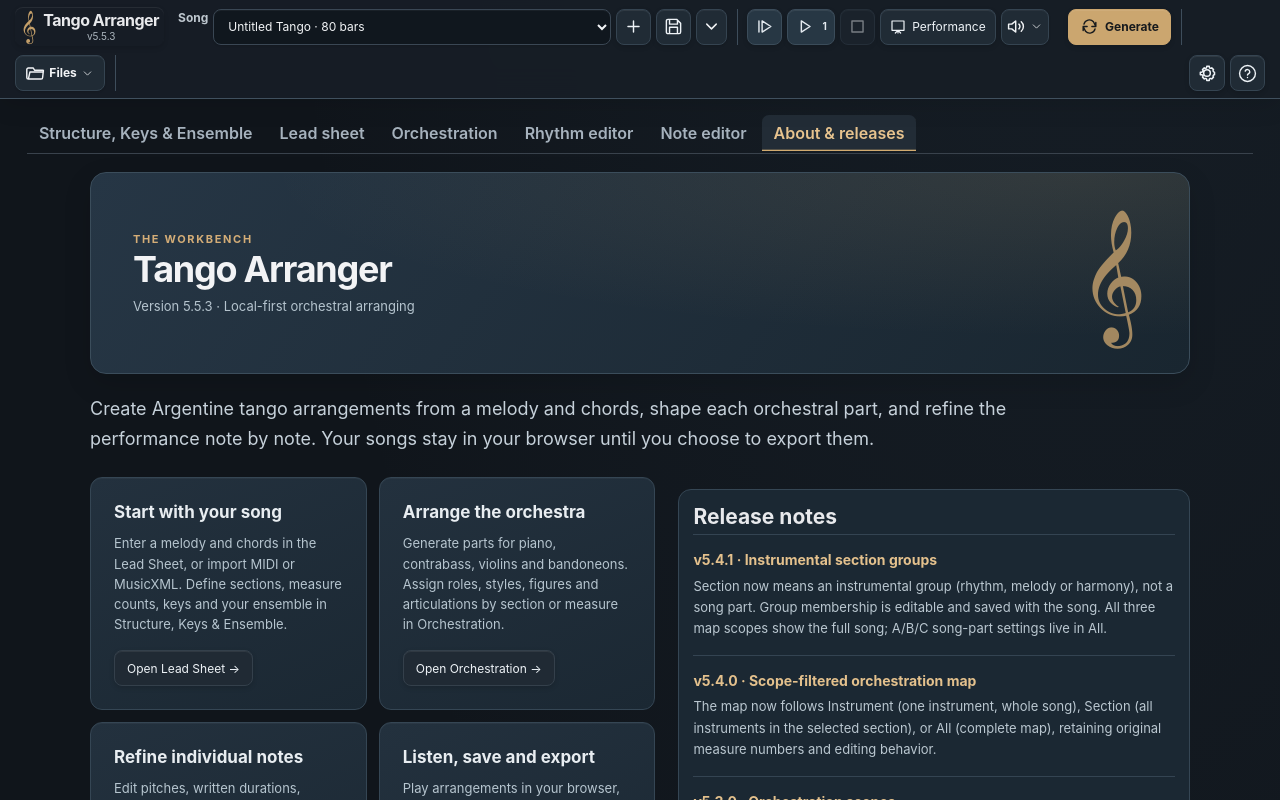
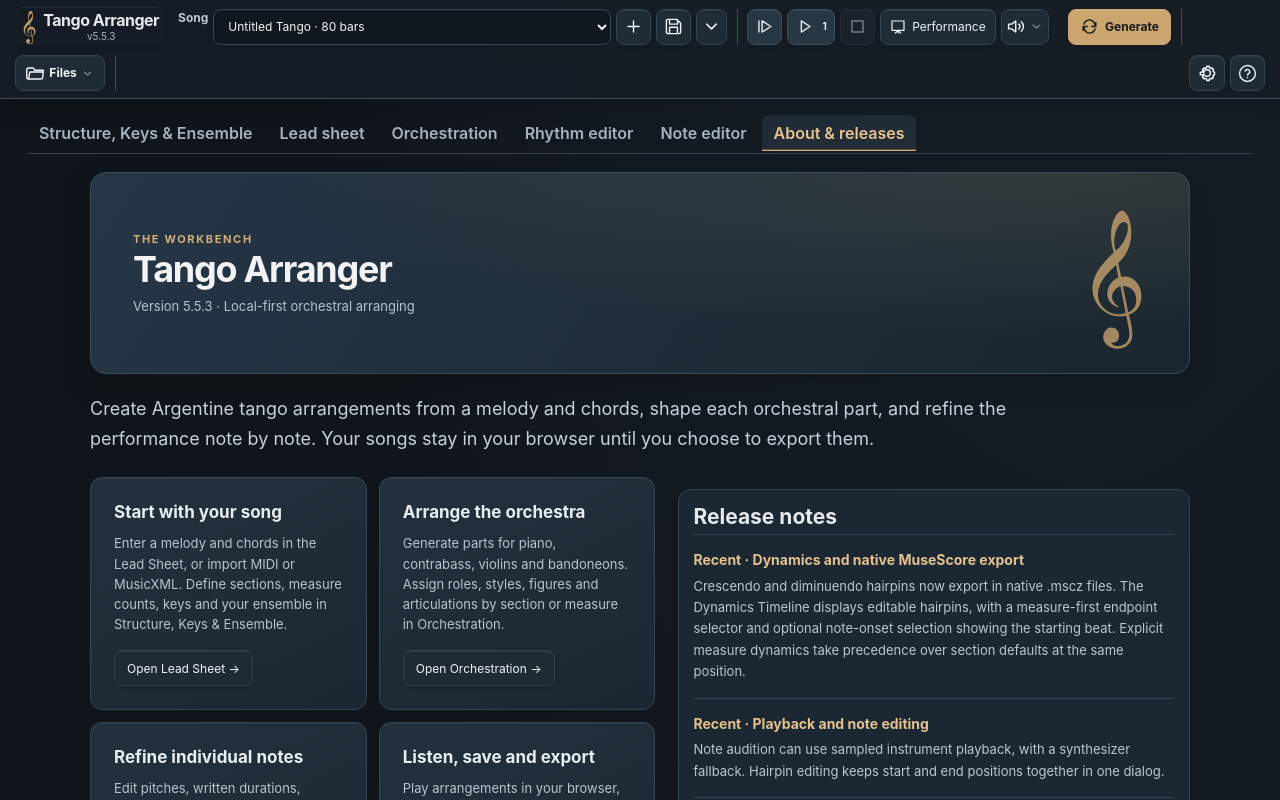
Before and after one commit to niwrA/tango-arranger, a Vue app: page / in a window 1280 px wide. Both pictures are taken after a click on the button "About Tango Arranger and release notes". Shown: the top 800 px of the page. Built offline with nearby package versions, Linux system fonts and the light colour scheme.

Commit message:
Bring About release notes up to date with dynamics, MuseScore and UI improvements

```diff
--- a/src/App.vue
+++ b/src/App.vue
@@ -2723,7 +2723,11 @@ function addArrastre(){const inst:'Piano'='Piano';const b=selectedBar.value,offs
     <article class="editor"><h2>Refine individual notes</h2><p>Edit pitches, written durations, velocities, articulations and expressive gestures. Audition notes or loop a measure while you work.</p><button class="secondary" type="button" @click="active='notes'">Open Note Editor →</button></article>
     <article class="editor"><h2>Listen, save and export</h2><p>Play arrangements in your browser, save songs locally, download .tango.json backups, and export native .mscz scores for MuseScore.</p><button class="secondary" type="button" @click="active='arrange'">Open Orchestration &amp; score details →</button></article>
   </div>
-  <div class="editor about-releases"><h2>Release notes</h2><p class="muted">Current version: v{{appVersion}}. Highlights from recent releases.</p>
+  <div class="editor about-releases"><h2>Release notes</h2><p class="muted">App version: v{{appVersion}}. Recent improvements are listed first; earlier numbered release notes follow.</p>
+    <div class="release-entry"><h3>Recent · Dynamics and native MuseScore export</h3><p>Crescendo and diminuendo hairpins now export in native .mscz files. The Dynamics Timeline displays editable hairpins, with a measure-first endpoint selector and optional note-onset selection showing the starting beat. Explicit measure dynamics take precedence over section defaults at the same position.</p></div>
+    <div class="release-entry"><h3>Recent · Playback and note editing</h3><p>Note audition can use sampled instrument playback, with a synthesizer fallback. Hairpin editing keeps start and end positions together in one dialog.</p></div>
+    <div class="release-entry"><h3>Recent · Workspace and interface refinement</h3><p>More consistent compact controls, aligned toolbars, reduced redundant tab headings, tactile orchestration measure pads, and inline instrument playback controls. The About page now uses a responsive full-width layout, and the dismissible status bar remains visible on this tab.</p></div>
+    <div class="release-entry"><h3>Earlier versioned releases</h3><p>The entries below describe historical releases. Recent changes above have not been assigned a separate version number here.</p></div>
     <div class="release-entry"><h3>v5.4.1 · Instrumental section groups</h3><p>Section now means an instrumental group (rhythm, melody or harmony), not a song part. Group membership is editable and saved with the song. All three map scopes show the full song; A/B/C song-part settings live in All.</p></div>
     <div class="release-entry"><h3>v5.4.0 · Scope-filtered orchestration map</h3><p>The map now follows Instrument (one instrument, whole song), Section (all instruments in the selected section), or All (complete map), retaining original measure numbers and editing behavior.</p></div>
     <div class="release-entry"><h3>v5.3.0 · Orchestration scopes</h3><p>Instrument, Section and All sub-tabs separate measure editing from section-wide settings. Section controls are grouped into compact categories; the Rhythm Editor remains in the main navigation without redundant map shortcuts.</p></div>
```
